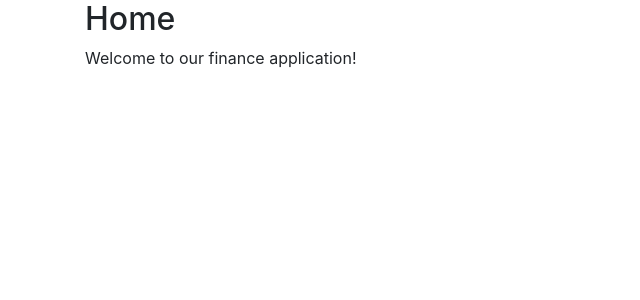
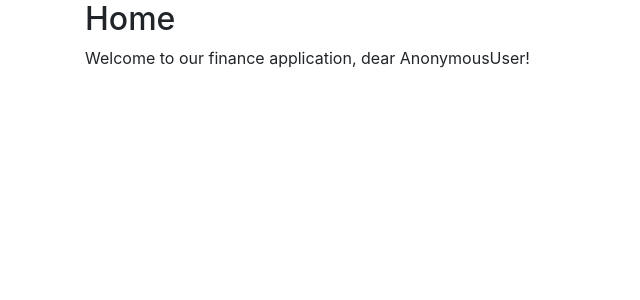
Before and after one commit to vlsh1n/cashflow, a Django app: template financeapp/templates/home.html in a window 1280 px wide. Shown: the part 24-324 px from the top of the page, without its empty margins (0-640 px from the left). Run offline with Django 3.2, Linux system fonts and the light colour scheme; the template is opened without the code that fills it, so the values that code supplies are empty; some libraries are stand-ins or nearby versions.

Commit message:
added username to home view, hided model import in forms,

```diff
--- a/financeapp/accounting/forms.py
+++ b/financeapp/accounting/forms.py
@@ -1,5 +1,5 @@
 from django import forms
-from .models import Transaction, Category, Pool, StorageLocation
+from .models import Transaction, Category, Pool  #StorageLocation
 
 
 class TransactionForm(forms.ModelForm):
--- a/financeapp/accounting/views.py
+++ b/financeapp/accounting/views.py
@@ -10,7 +10,8 @@
 
 # Main view for home page
 def home_view(request):
-    return render(request, 'home.html')
+    user = request.user
+    return render(request, 'home.html', {'user': user})
 
 
 # View for registration page
--- a/financeapp/templates/home.html
+++ b/financeapp/templates/home.html
@@ -2,5 +2,5 @@
 
 {% block content %}
   <h2>Home</h2>
-  <p>Welcome to our finance application!</p>
+  <p>Welcome to our finance application, dear {{ user }}!</p>
 {% endblock %}
```
